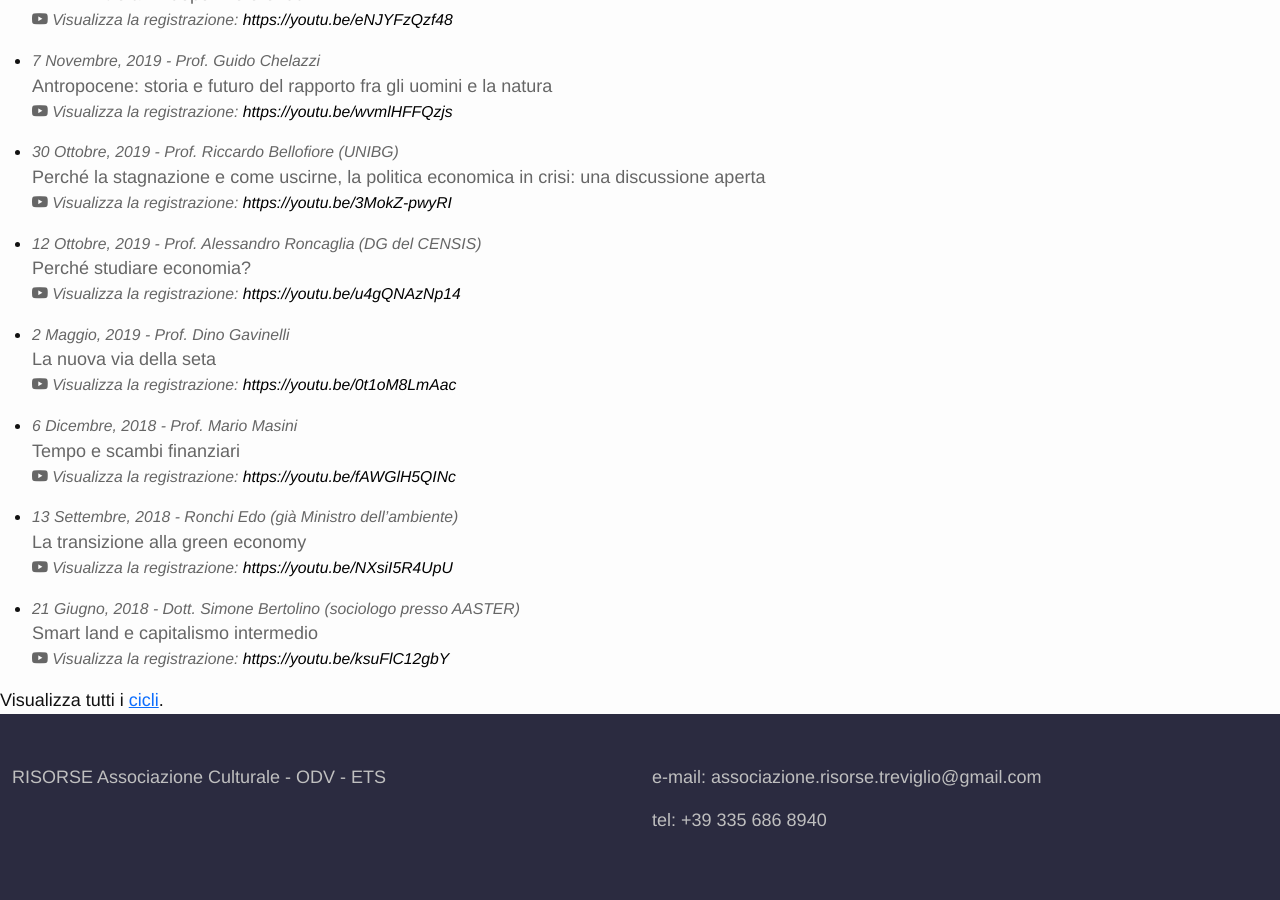
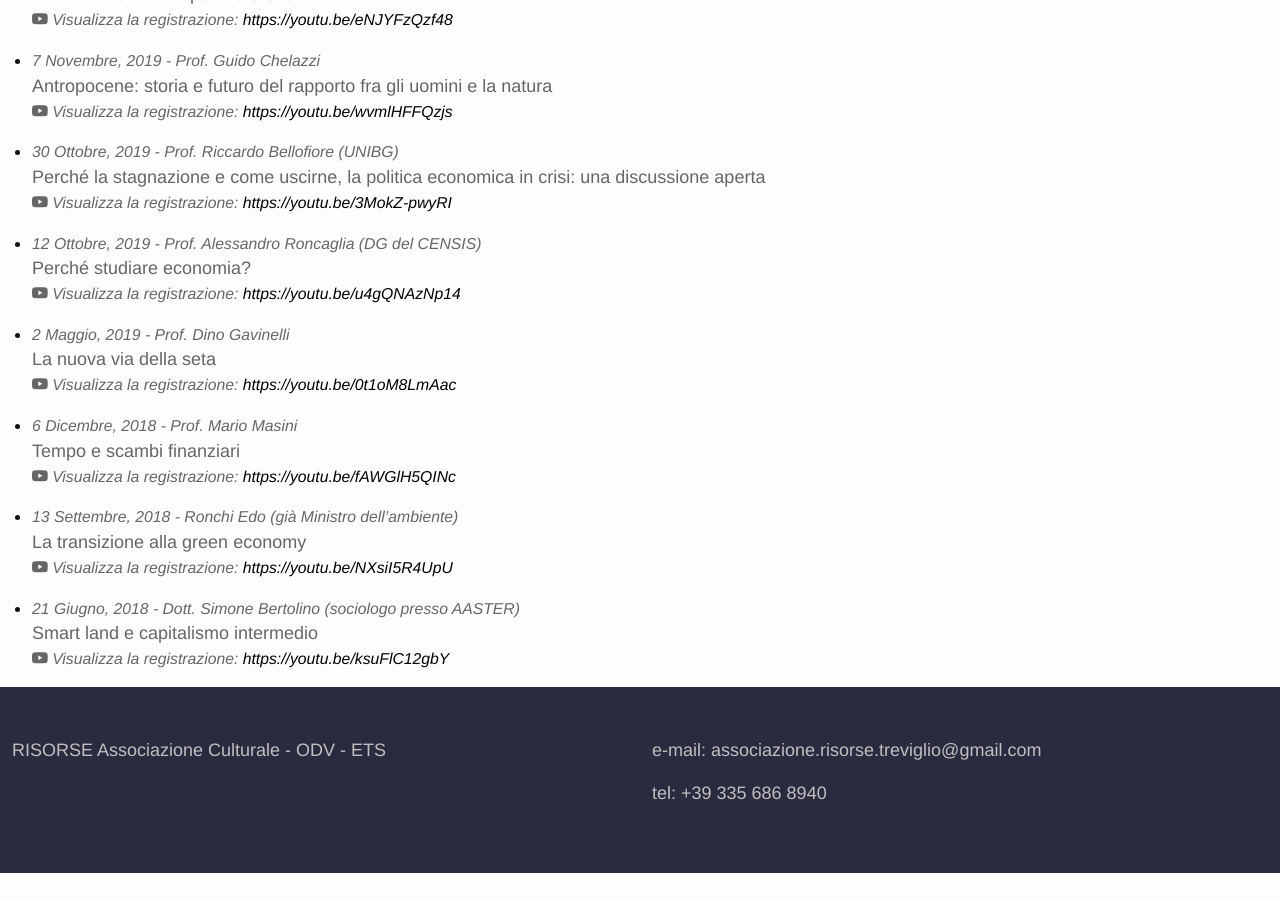
Before and after one commit to Risorse-Associazione-Culturale/risorse-associazione-culturale.github.io, a Jekyll site: the page built from events-archive.html, in a window 1280 px wide and 900 px high, scrolled down 1192 px. Built offline with Jekyll 4.4.1, drawn with Linux system fonts in a browser that asks for light colours; nearby versions of some CDN libraries; after the commit the page ends 2065 px from its top, so only the background shows below that.

Commit message:
remove link to cicli

```diff
--- a/events-archive.html
+++ b/events-archive.html
@@ -30,6 +30,4 @@ index: 1
     </ul>
   </div>
 
-  <div>Visualizza tutti i <a href="{{ '/cicli' | prepend: site.baseurl }}">cicli</a>.</div>
-
 </div>
```
